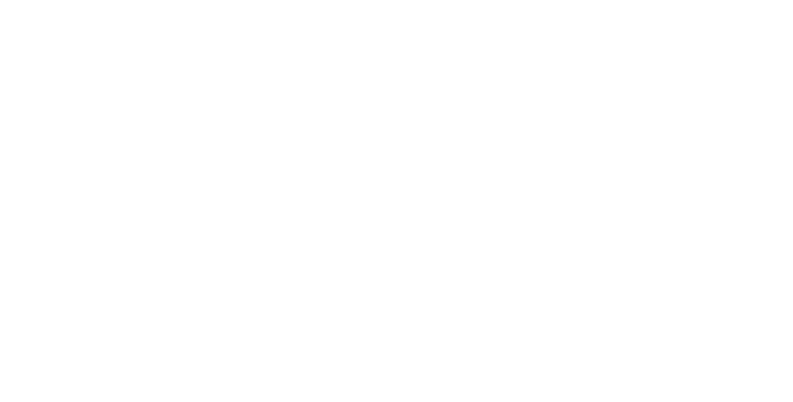
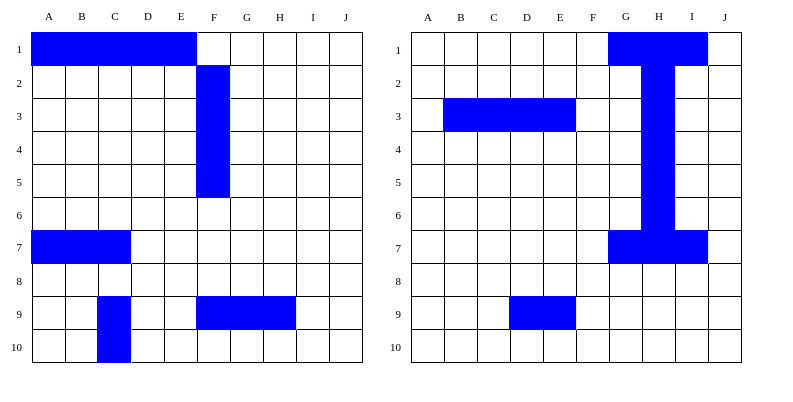
Before and after one commit to kevnhech/battleship, a website with bundled scripts: page Interface/index.html in a window 1280 px wide. Shown: the whole page, without its empty margins (0-793 px from the left). Built offline with nearby package versions, Linux system fonts and the light colour scheme.

Commit message:
feat: display player boards

```diff
--- a/Interface/index.html
+++ b/Interface/index.html
@@ -8,6 +8,9 @@
   <script type="module" src="script.js"></script>
 </head>
 <body>
-  <div class="body"></div>
+  <div class="body">
+    <div id="player-grid"></div>
+    <div id="opponent-grid"></div>
+  </div>
 </body>
 </html>
--- a/Interface/script.js
+++ b/Interface/script.js
@@ -19,3 +19,66 @@ playerTwo.placeShip(new Ship(2), [8, 3]);
 
 console.log(playerOne);
 console.log(playerTwo);
+
+const playerGrid = document.getElementById("player-grid");
+const oppGrid = document.getElementById("opponent-grid");
+
+function renderBoard(grid, player) {
+  let col = "ABCDEFGHIJ".split("");
+  let row = ["1", "2", "3", "4", "5", "6", "7", "8", "9", "10"];
+  let battlefieldTable = document.createElement("table");
+  let tableBody = document.createElement("tbody");
+
+  battlefieldTable.setAttribute("class", "battlefield-table");
+
+  for (let x = 0; x < 10; x++) {
+    let tableRow = document.createElement("tr");
+    tableRow.setAttribute("class", "battlefield-row")
+    for(let y = 0; y < 10; y++) {
+      let tableData = document.createElement("td");
+      let content = document.createElement("div");
+      tableData.setAttribute("class", "battlefield-cell")
+      content.setAttribute("class", "battlefield-cell-content")
+
+      if (x == 0 && y == 0) {
+        let markerCol = document.createElement("div");
+        let markerRow = document.createElement("div");
+        markerCol.setAttribute("class", "marker marker__col");
+        markerRow.setAttribute("class", "marker marker__row");
+        markerCol.textContent = col.shift();
+        markerRow.textContent = row.shift();
+        content.appendChild(markerCol);
+        content.appendChild(markerRow);
+      } else if (x == 0) {
+        let markerCol = document.createElement("div");
+        markerCol.setAttribute("class", "marker marker__col");
+        markerCol.textContent = col.shift();
+        content.appendChild(markerCol);
+      } else if (y == 0) {
+        let markerRow = document.createElement("div");
+        markerRow.setAttribute("class", "marker marker__row");
+        markerRow.textContent = row.shift();
+        content.appendChild(markerRow);
+      }
+
+      if (player.gameboard.board[x][y] != null) {
+        tableData.classList.add("battlefield-cell__busy");
+        let shipBox = document.createElement("div");
+        shipBox.setAttribute("class", "ship-box");
+        content.appendChild(shipBox);
+      } else {
+        tableData.classList.add("battlefield-cell__empty");
+      }
+
+      tableData.appendChild(content);
+      tableRow.appendChild(tableData);
+    }
+    tableBody.appendChild(tableRow);
+  }
+
+  battlefieldTable.appendChild(tableBody);
+  grid.appendChild(battlefieldTable);
+}
+
+renderBoard(playerGrid, playerOne);
+renderBoard(oppGrid, playerTwo);
--- a/Interface/styles.css
+++ b/Interface/styles.css
@@ -0,0 +1,58 @@
+.body {
+  display: flex;
+}
+
+#player-grid {
+  padding: 24px;
+}
+
+#opponent-grid {
+  padding: 24px;
+}
+
+.battlefield-table {
+  border-collapse: collapse;
+}
+
+.battlefield-cell {
+  border: 1px solid #000;
+  padding: 0;
+}
+
+.battlefield-cell__busy {
+  border-color: rgba(0, 0, 0, 0.1);
+}
+
+.battlefield-cell-content {
+  position: relative;
+  height: 2em;
+  width: 2em;
+}
+
+.marker {
+  position: absolute;
+  font-size: 11px;
+}
+
+.marker__col {
+  top: -2em;
+  left: 0;
+  width: 100%;
+  text-align: center;
+}
+
+.marker__row {
+  left: -3em;
+  width: 2em;
+  text-align: right;
+  top: 1em;
+  height: 1em;
+}
+
+.ship-box {
+  border: 1px solid blue;
+  width: 2em;
+  height: 2em;
+  margin: -2px;
+  background: blue;
+}
```
